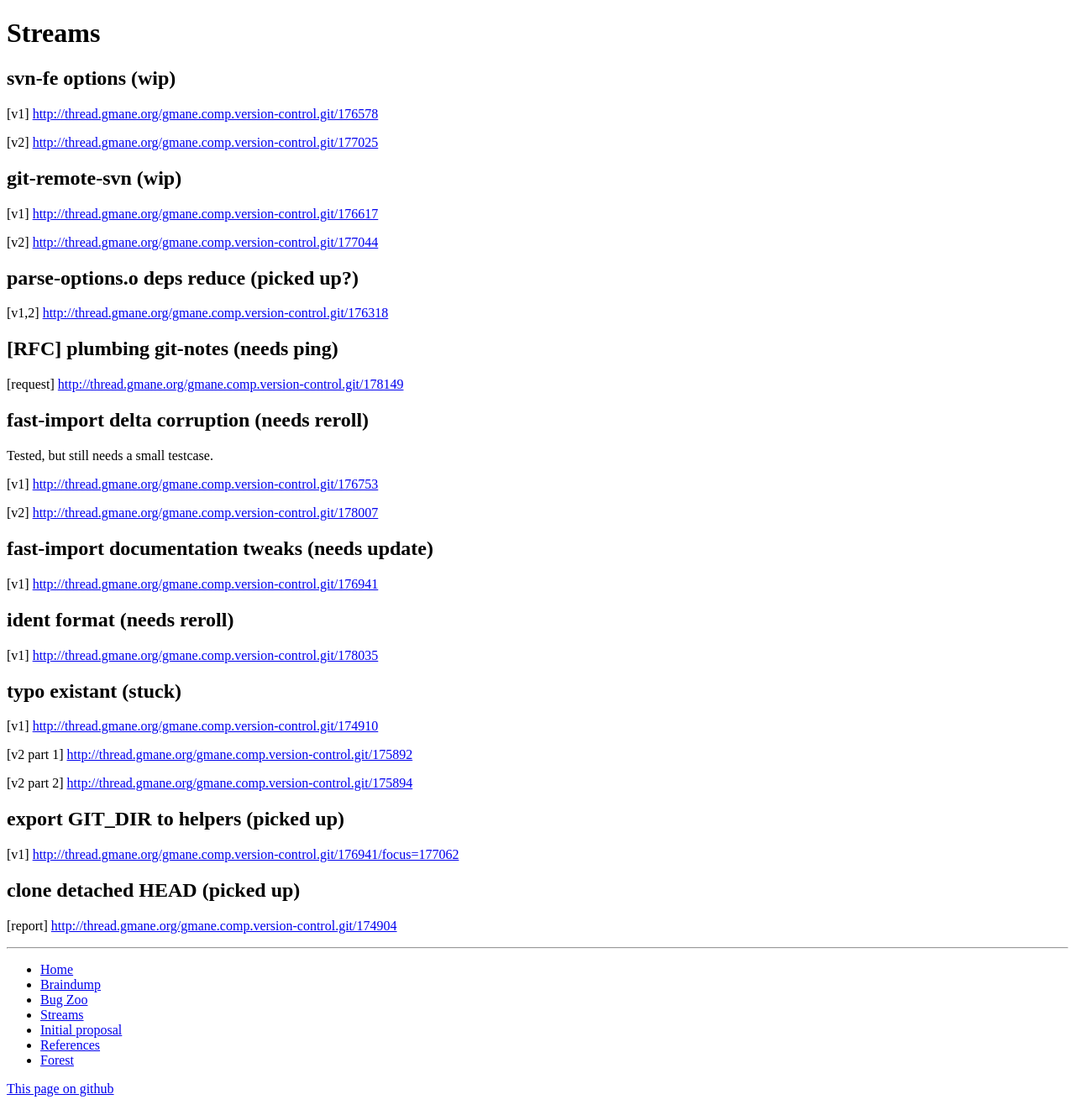
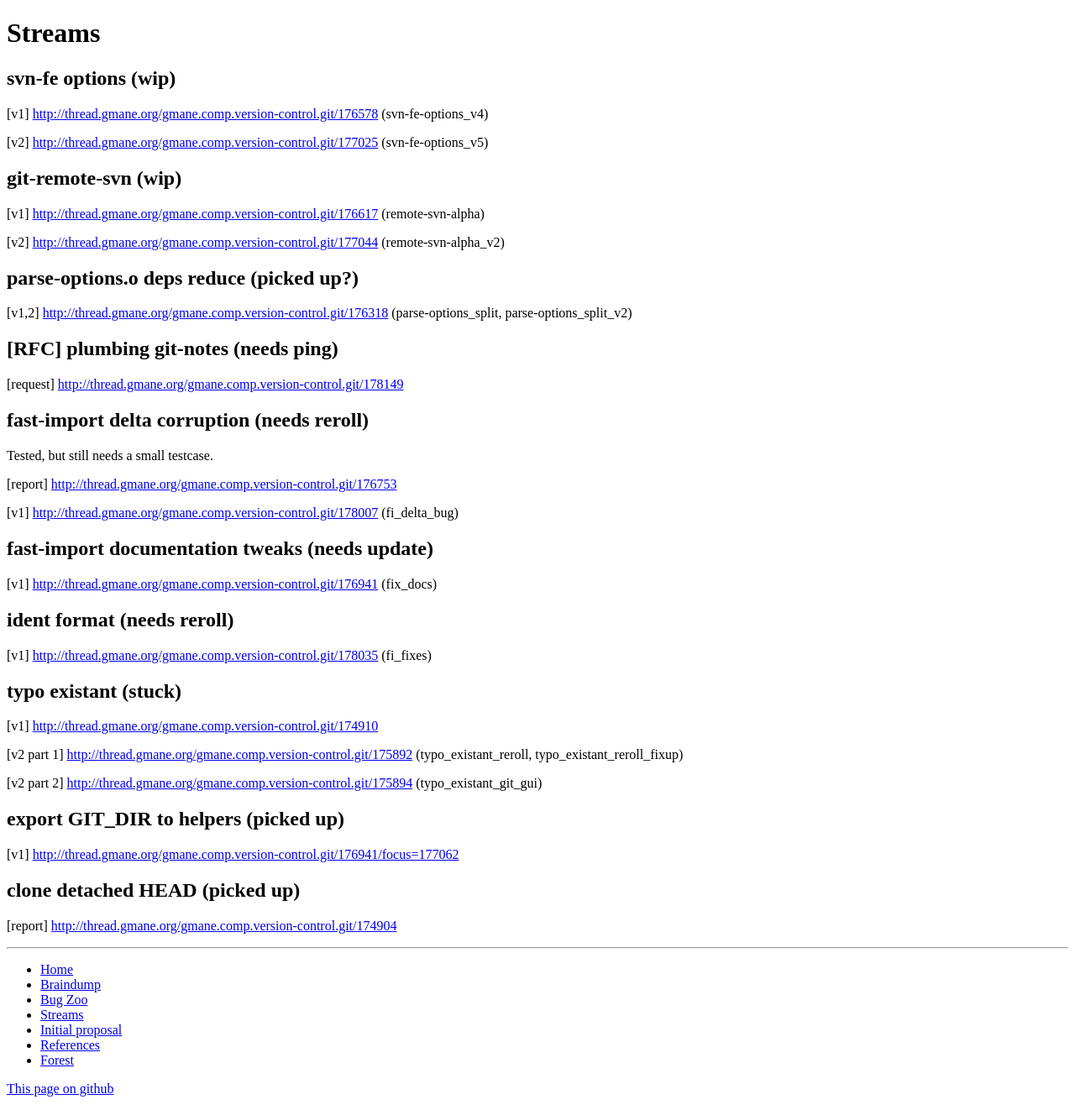
Before and after one commit to divanorama/gsoc11, a Jekyll site: the page built from streams.html, in a window 1280 px wide. Shown: the whole page at 84% size. Built offline with Jekyll 4.4.1, drawn with Linux system fonts in a browser that asks for light colours.

Commit message:
Add github branches' names for a reference.

```diff
--- a/streams.html
+++ b/streams.html
@@ -4,34 +4,44 @@ title: Streams
 ---
 
 <h2>svn-fe options (wip)</h2>
-<p> [v1] <a href="http://thread.gmane.org/gmane.comp.version-control.git/176578">http://thread.gmane.org/gmane.comp.version-control.git/176578</a> </p>
-<p> [v2] <a href="http://thread.gmane.org/gmane.comp.version-control.git/177025">http://thread.gmane.org/gmane.comp.version-control.git/177025</a> </p>
+<p> [v1] <a href="http://thread.gmane.org/gmane.comp.version-control.git/176578">http://thread.gmane.org/gmane.comp.version-control.git/176578</a>
+(svn-fe-options_v4) </p>
+<p> [v2] <a href="http://thread.gmane.org/gmane.comp.version-control.git/177025">http://thread.gmane.org/gmane.comp.version-control.git/177025</a>
+(svn-fe-options_v5) </p>
 
 <h2>git-remote-svn (wip)</h2>
-<p> [v1] <a href="http://thread.gmane.org/gmane.comp.version-control.git/176617">http://thread.gmane.org/gmane.comp.version-control.git/176617</a> </p>
-<p> [v2] <a href="http://thread.gmane.org/gmane.comp.version-control.git/177044">http://thread.gmane.org/gmane.comp.version-control.git/177044</a> </p>
+<p> [v1] <a href="http://thread.gmane.org/gmane.comp.version-control.git/176617">http://thread.gmane.org/gmane.comp.version-control.git/176617</a>
+(remote-svn-alpha) </p>
+<p> [v2] <a href="http://thread.gmane.org/gmane.comp.version-control.git/177044">http://thread.gmane.org/gmane.comp.version-control.git/177044</a>
+(remote-svn-alpha_v2) </p>
 
 <h2>parse-options.o deps reduce (picked up?)</h2>
-<p> [v1,2] <a href="http://thread.gmane.org/gmane.comp.version-control.git/176318">http://thread.gmane.org/gmane.comp.version-control.git/176318</a> </p>
+<p> [v1,2] <a href="http://thread.gmane.org/gmane.comp.version-control.git/176318">http://thread.gmane.org/gmane.comp.version-control.git/176318</a>
+(parse-options_split, parse-options_split_v2) </p>
 
 <h2>[RFC] plumbing git-notes (needs ping)</h2>
 <p> [request] <a href="http://thread.gmane.org/gmane.comp.version-control.git/178149">http://thread.gmane.org/gmane.comp.version-control.git/178149</a> </p>
 
 <h2>fast-import delta corruption (needs reroll)</h2>
 <p> Tested, but still needs a small testcase. </p>
-<p> [v1] <a href="http://thread.gmane.org/gmane.comp.version-control.git/176753">http://thread.gmane.org/gmane.comp.version-control.git/176753</a> </p>
-<p> [v2] <a href="http://thread.gmane.org/gmane.comp.version-control.git/178007">http://thread.gmane.org/gmane.comp.version-control.git/178007</a> </p>
+<p> [report] <a href="http://thread.gmane.org/gmane.comp.version-control.git/176753">http://thread.gmane.org/gmane.comp.version-control.git/176753</a> </p>
+<p> [v1] <a href="http://thread.gmane.org/gmane.comp.version-control.git/178007">http://thread.gmane.org/gmane.comp.version-control.git/178007</a>
+(fi_delta_bug) </p>
 
 <h2>fast-import documentation tweaks (needs update)</h2>
-<p> [v1] <a href="http://thread.gmane.org/gmane.comp.version-control.git/176941">http://thread.gmane.org/gmane.comp.version-control.git/176941</a> </p>
+<p> [v1] <a href="http://thread.gmane.org/gmane.comp.version-control.git/176941">http://thread.gmane.org/gmane.comp.version-control.git/176941</a>
+(fix_docs) </p>
 
 <h2>ident format (needs reroll)</h2>
-<p> [v1] <a href="http://thread.gmane.org/gmane.comp.version-control.git/178035">http://thread.gmane.org/gmane.comp.version-control.git/178035</a> </p>
+<p> [v1] <a href="http://thread.gmane.org/gmane.comp.version-control.git/178035">http://thread.gmane.org/gmane.comp.version-control.git/178035</a>
+(fi_fixes) </p>
 
 <h2>typo existant (stuck)</h2>
 <p> [v1] <a href="http://thread.gmane.org/gmane.comp.version-control.git/174910">http://thread.gmane.org/gmane.comp.version-control.git/174910</a> </p>
-<p> [v2 part 1] <a href="http://thread.gmane.org/gmane.comp.version-control.git/175892">http://thread.gmane.org/gmane.comp.version-control.git/175892</a> </p>
-<p> [v2 part 2] <a href="http://thread.gmane.org/gmane.comp.version-control.git/175894">http://thread.gmane.org/gmane.comp.version-control.git/175894</a> </p>
+<p> [v2 part 1] <a href="http://thread.gmane.org/gmane.comp.version-control.git/175892">http://thread.gmane.org/gmane.comp.version-control.git/175892</a>
+(typo_existant_reroll, typo_existant_reroll_fixup) </p>
+<p> [v2 part 2] <a href="http://thread.gmane.org/gmane.comp.version-control.git/175894">http://thread.gmane.org/gmane.comp.version-control.git/175894</a>
+(typo_existant_git_gui) </p>
 
 <h2>export GIT_DIR to helpers (picked up)</h2>
 <p> [v1] <a href="http://thread.gmane.org/gmane.comp.version-control.git/176941/focus=177062">http://thread.gmane.org/gmane.comp.version-control.git/176941/focus=177062</a> </p>
```
